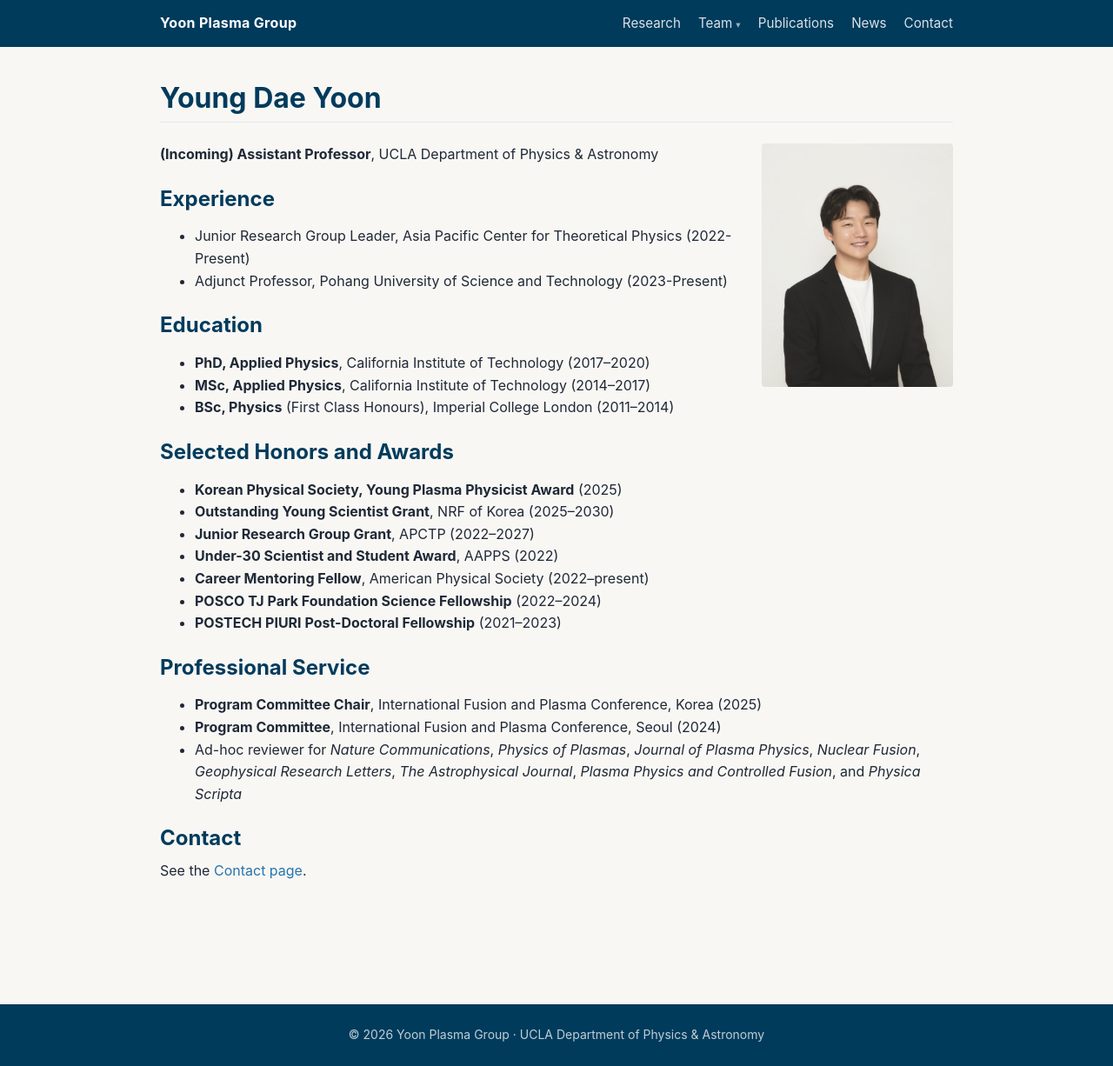
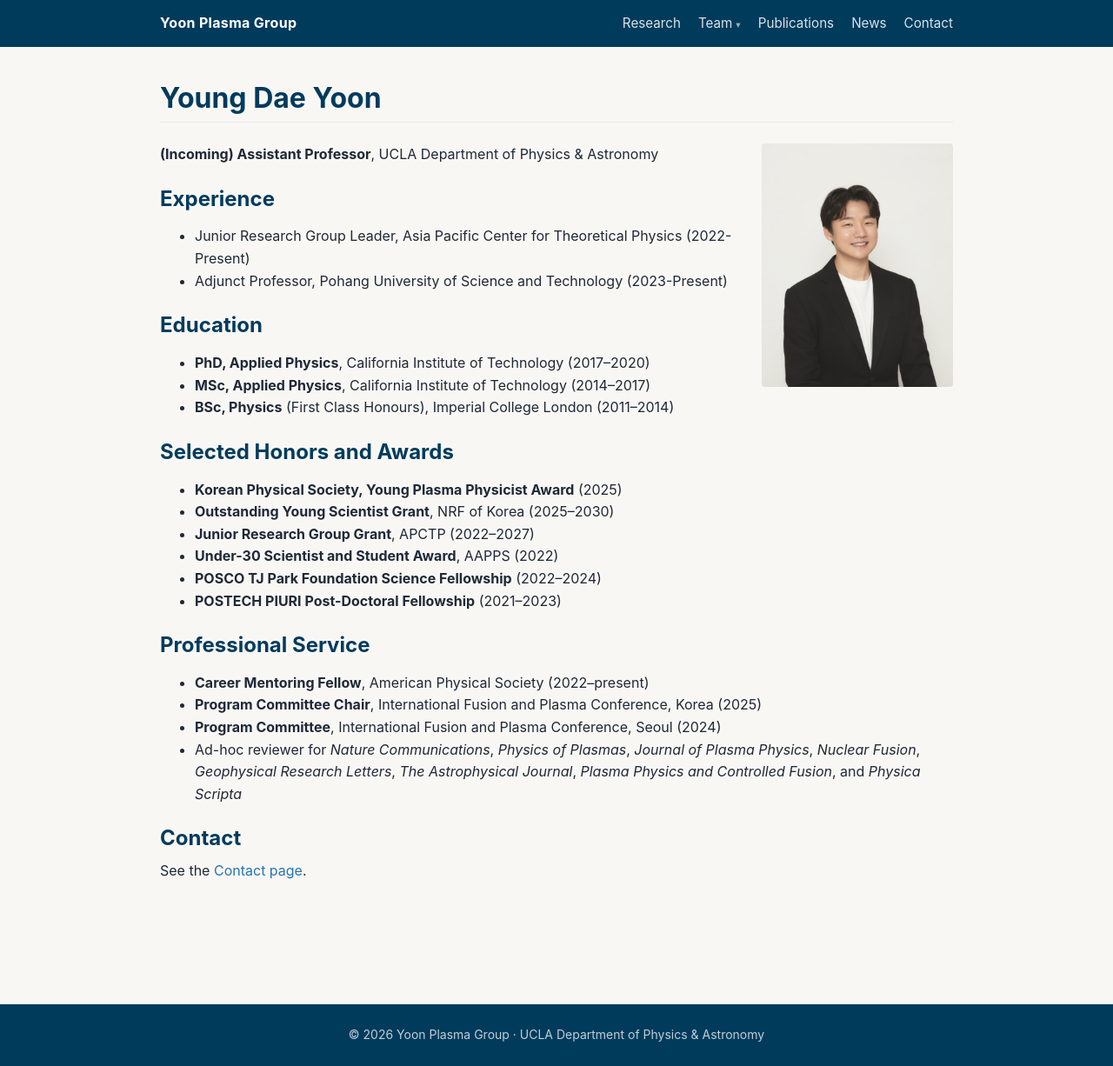
Before and after one commit to ydyoon93/yoonplasmagroup, a Jekyll site: the page built from team/pi.md, in a window 1280 px wide. Shown: the whole page at 87% size. Built offline with Jekyll 4.4.1, drawn with Linux system fonts in a browser that asks for light colours.

```diff
--- a/team/pi.md
+++ b/team/pi.md
@@ -24,12 +24,12 @@ permalink: /team/pi/
 - **Outstanding Young Scientist Grant**, NRF of Korea (2025–2030)
 - **Junior Research Group Grant**, APCTP (2022–2027)
 - **Under-30 Scientist and Student Award**, AAPPS (2022)
-- **Career Mentoring Fellow**, American Physical Society (2022–present)
 - **POSCO TJ Park Foundation Science Fellowship** (2022–2024)
 - **POSTECH PIURI Post-Doctoral Fellowship** (2021–2023)
 
 ## Professional Service
 
+- **Career Mentoring Fellow**, American Physical Society (2022–present)
 - **Program Committee Chair**, International Fusion and Plasma Conference, Korea (2025)
 - **Program Committee**, International Fusion and Plasma Conference, Seoul (2024)
 - Ad-hoc reviewer for *Nature Communications*, *Physics of Plasmas*, *Journal of Plasma Physics*, *Nuclear Fusion*, *Geophysical Research Letters*, *The Astrophysical Journal*, *Plasma Physics and Controlled Fusion*, and *Physica Scripta*
```
